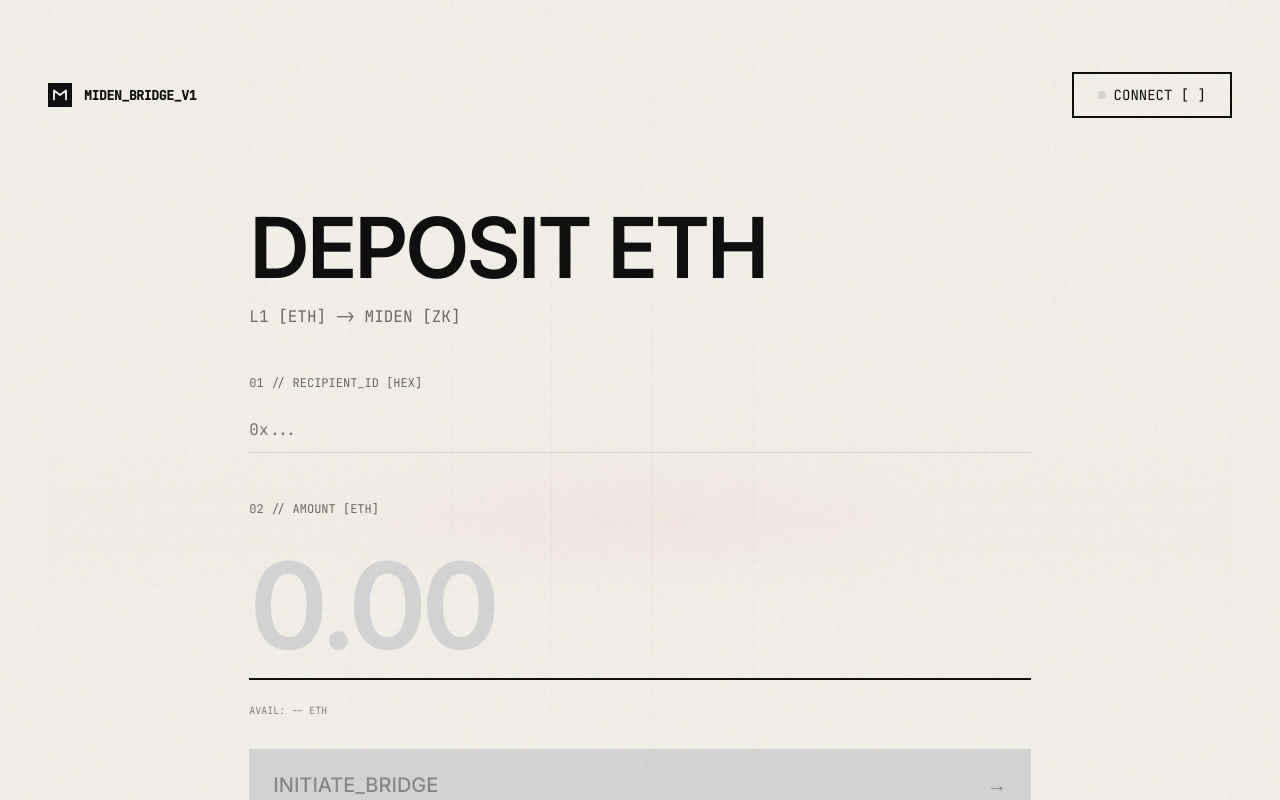
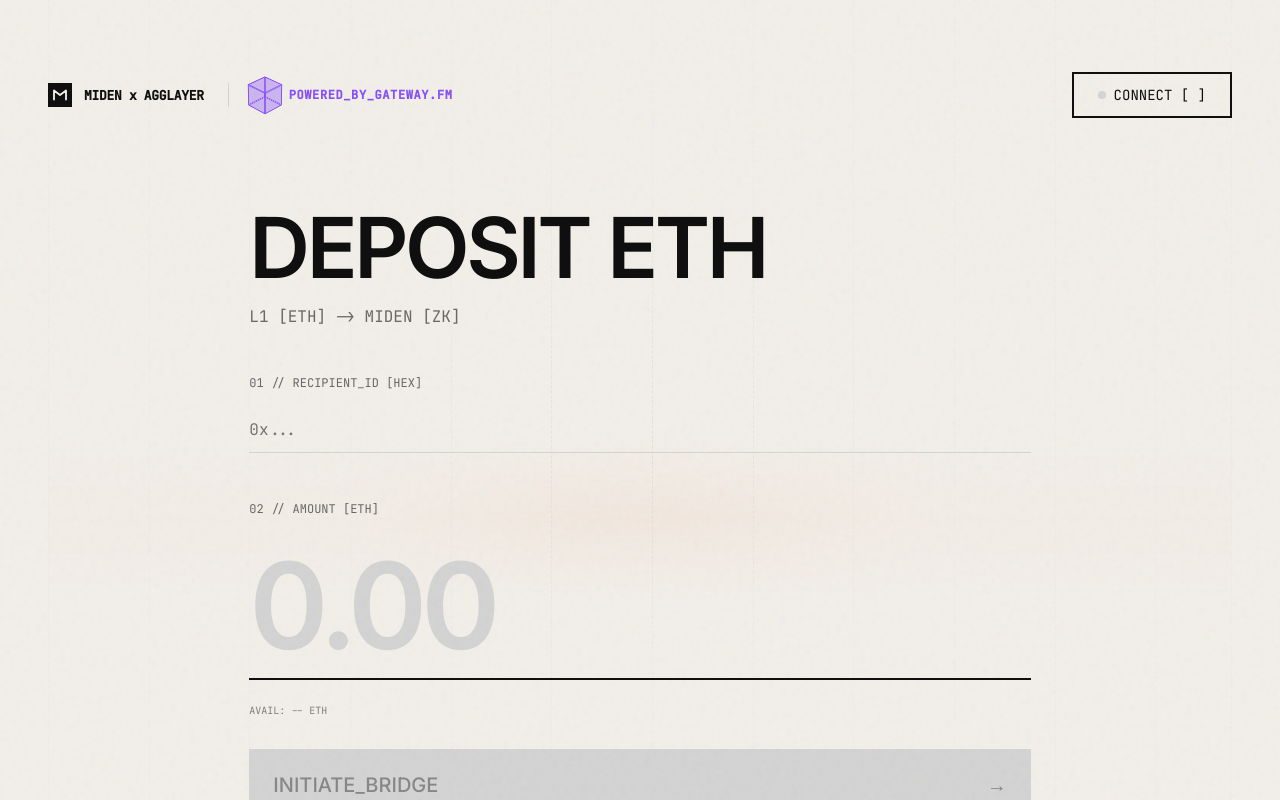
Before and after one commit to mandrigin/aggkit-proxy, a plain HTML site: page web-ui/index.html in a window 1280 px wide. Drawn offline with nearby package versions, Linux system fonts and the light colour scheme.

Commit message:
fix branding

```diff
--- a/web-ui/app.js
+++ b/web-ui/app.js
@@ -38,9 +38,7 @@
   const amountInput = document.getElementById("amount");
   const statusEl = document.getElementById("status");
   const balanceDisplay = document.getElementById("balanceDisplay"); // Updated ref
-  const bridgeAddrEl = document.getElementById("bridgeAddr");
-  const accountAddrEl = document.getElementById("accountAddr");
-  const networkInfoEl = document.getElementById("networkInfo");
+  // Footer elements removed
   const chainWarning = document.getElementById("chainWarning");
   const amountError = document.getElementById("amountError"); // New ref
 
@@ -255,11 +253,10 @@
       connectBtn.classList.add('connected');
       if (connectText) connectText.textContent = truncateAddr(userAddress);
 
-      accountAddrEl.textContent = userAddress;
-      bridgeAddrEl.textContent = BRIDGE_ADDRESS;
+      // Footer info removed
 
       const network = await provider.getNetwork();
-      networkInfoEl.textContent = `${network.chainId} (${network.name})`;
+      // networkInfo removed
 
       updateChainWarning(network.chainId);
       await updateBalance();
@@ -391,7 +388,7 @@
     });
   }
 
-  bridgeAddrEl.textContent = BRIDGE_ADDRESS;
+  // bridgeAddrEl removed
 
   // --- Scramble & Animation Effects ------------------------------------
 
--- a/web-ui/index.html
+++ b/web-ui/index.html
@@ -37,13 +37,31 @@
 
     <!-- Header / Port -->
     <header class="header">
-      <div class="logo-block">
-        <svg width="24" height="24" viewBox="0 0 32 32" fill="none">
-          <rect width="32" height="32" fill="#0F0F0F" />
-          <path d="M8 22V10l8 6 8-6v12" stroke="#F2EFE9" stroke-width="2.5" stroke-linecap="round"
-            stroke-linejoin="round" />
-        </svg>
-        <span class="text-mono" style="font-size: 13px;">MIDEN_BRIDGE_V1</span>
+      <div class="logo-block" style="display: flex; align-items: center; gap: 24px;">
+        <div style="display: flex; align-items: center; gap: 12px;">
+          <svg width="24" height="24" viewBox="0 0 32 32" fill="none">
+            <rect width="32" height="32" fill="#0F0F0F" />
+            <path d="M8 22V10l8 6 8-6v12" stroke="#F2EFE9" stroke-width="2.5" stroke-linecap="round"
+              stroke-linejoin="round" />
+          </svg>
+          <span class="text-mono" style="font-size: 13px;">MIDEN x AGGLAYER</span>
+        </div>
+
+        <!-- Gateway.fm Badge (Header Version) -->
+        <div class="gateway-badge"
+          style="margin-left: 0; padding-left: 24px; border-left: 1px solid var(--c-aluminum); height: 24px; display: flex; align-items: center; gap: 12px;">
+          <div class="iso-cube-container" style="width: 24px; height: 24px;">
+            <div class="iso-cube">
+              <div class="cube-face front"></div>
+              <div class="cube-face back"></div>
+              <div class="cube-face right"></div>
+              <div class="cube-face left"></div>
+              <div class="cube-face top"></div>
+              <div class="cube-face bottom"></div>
+            </div>
+          </div>
+          <span class="gateway-text" style="font-size: 12px; line-height: 1;">POWERED_BY_GATEWAY.FM</span>
+        </div>
       </div>
 
       <div class="header-actions">
@@ -110,18 +128,8 @@
     </main>
 
     <!-- Tech Footer (Marquee) -->
-    <footer class="footer-tech text-mono marquee-container">
-      <div class="marquee-content">
-        <span class="footer-item"><strong>BRIDGE:</strong> <span id="bridgeAddr">--</span></span>
-        <span class="footer-item" style="margin-left: 48px;"><strong>ACCOUNT:</strong> <span
-            id="accountAddr">DISCONNECTED</span></span>
-        <span class="footer-item" style="margin-left: 48px;"><strong>NET:</strong> <span
-            id="networkInfo">--</span></span>
-        <span class="footer-item" style="margin-left: 48px;"><strong>SYSTEM:</strong> ONLINE</span>
-        <span class="footer-item" style="margin-left: 48px;"><strong>Ver:</strong> 1.0.4-beta</span>
-        <!-- Repeat for smooth loop effect if needed, but CSS handles one pass nicely -->
-      </div>
-    </footer>
+    <!-- Footer Removed -->
+    <!-- <footer class="footer-tech text-mono marquee-container"> ... </footer> -->
 
   </div>
 
--- a/web-ui/style.css
+++ b/web-ui/style.css
@@ -649,3 +649,86 @@ body.success-state .receipt-item.success {
   text-align: center;
   border: 1px dashed var(--c-ink);
 }
+
+/* 6. Co-Branding (Gateway.fm) */
+:root {
+  --c-gateway: #8950FA;
+}
+
+.gateway-badge {
+  display: inline-flex;
+  align-items: center;
+  gap: 12px;
+  margin-left: 48px;
+  cursor: help;
+}
+
+.iso-cube-container {
+  width: 24px;
+  height: 24px;
+  perspective: 400px;
+}
+
+.iso-cube {
+  width: 100%;
+  height: 100%;
+  position: relative;
+  transform-style: preserve-3d;
+  transform: rotateX(-30deg) rotateY(45deg);
+  transition: transform 0.5s cubic-bezier(0.175, 0.885, 0.32, 1.275);
+}
+
+.gateway-badge:hover .iso-cube {
+  transform: rotateX(-20deg) rotateY(225deg) scale(1.2);
+}
+
+.cube-face {
+  position: absolute;
+  width: 24px;
+  height: 24px;
+  border: 1px solid var(--c-gateway);
+  background: rgba(137, 80, 250, 0.2);
+}
+
+.cube-face.front {
+  transform: rotateY(0deg) translateZ(12px);
+}
+
+.cube-face.right {
+  transform: rotateY(90deg) translateZ(12px);
+}
+
+.cube-face.back {
+  transform: rotateY(180deg) translateZ(12px);
+}
+
+.cube-face.left {
+  transform: rotateY(-90deg) translateZ(12px);
+}
+
+.cube-face.top {
+  transform: rotateX(90deg) translateZ(12px);
+}
+
+.cube-face.bottom {
+  transform: rotateX(-90deg) translateZ(12px);
+}
+
+.gateway-text {
+  font-size: 12px;
+  font-weight: 600;
+  color: var(--c-gateway);
+  opacity: 1;
+  letter-spacing: 0.05em;
+  text-transform: uppercase;
+  font-family: 'JetBrains Mono', monospace;
+}
+
+body.success-state .gateway-text {
+  color: var(--c-signal);
+}
+
+body.success-state .cube-face {
+  border-color: var(--c-signal);
+  background: rgba(0, 255, 136, 0.2);
+}
```
